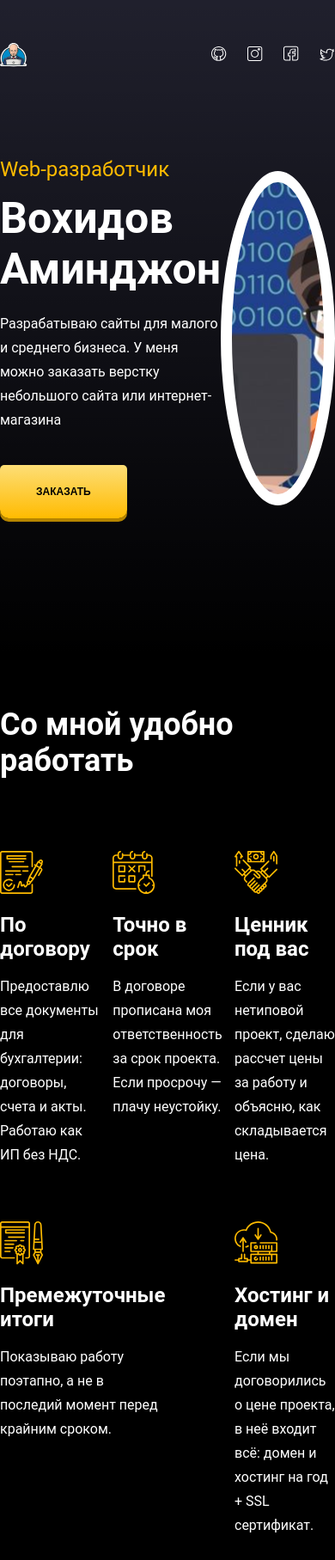
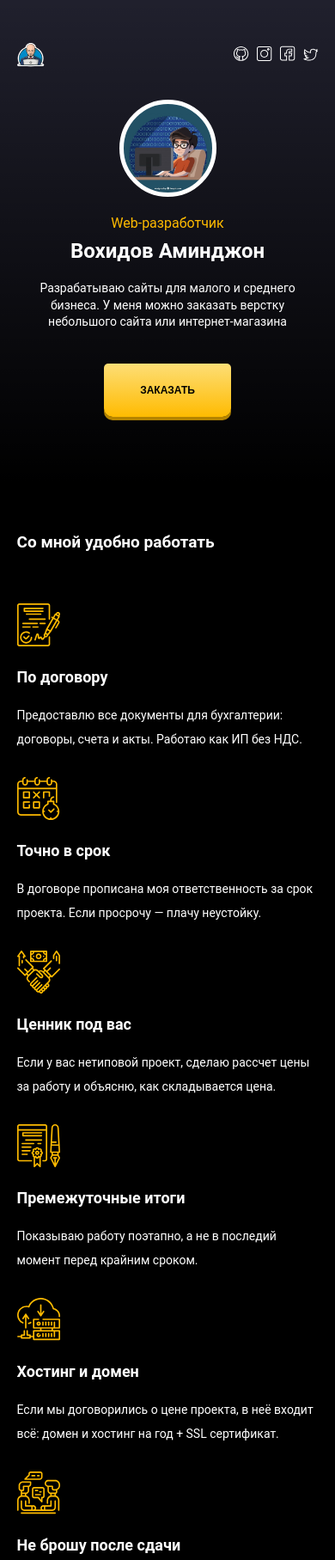
Before and after one commit to VohidovAmin/Mysite, a plain HTML site: page index.html in a window 390 px wide. Shown: the top 1815 px of the page at 86% size. Drawn offline with Linux system fonts and the light colour scheme.

Commit message:
Четвертый коммит

```diff
--- a/css/style.css
+++ b/css/style.css
@@ -1,5 +1,9 @@
 * {
     box-sizing: border-box;
+}
+
+img {
+    max-width: 100%;
 }
 
 body {
@@ -10,6 +14,7 @@ body {
 }
 
 .container {
+    width: 90%;
     max-width: 945px;
     margin: auto;
 }
@@ -351,3 +356,166 @@ body {
   display: flex;
   flex-wrap: wrap;
 }
+
+/* adaptiv */
+
+@media (max-width: 1100px) {
+    .hero-avatar {
+        width: 300px;
+        height: 300px;
+        border-radius: 10px;
+    }
+}
+
+@media (max-width: 836px) {
+    .hero-content {
+        flex-direction: column;
+    }
+
+    .hero-avatar {
+        order: 0;
+        width: 300px;
+        height: 300px;
+        border-radius: 10px;
+        margin-bottom: 17px;
+        border-radius: 50%;
+    }
+
+    .hero-text {
+        order: 1;
+        text-align: center;
+
+    }
+
+    .features-item {
+        flex-basis: 45%;
+    }
+
+    .projects-slide {
+        flex-direction: column;
+    }
+
+    .project-image {
+        min-width: 100%;
+        margin-bottom: 46px;
+    }
+
+    .contacts-block {
+        align-items: flex-start;
+        flex-direction: column;
+    }
+
+    .contacts-form {
+        margin-bottom: 58px;
+    }
+}
+
+
+@media (max-width: 564px) {
+    .hero {
+        padding-bottom: 75px;
+    }
+
+    .hero-avatar {
+        width: 113px;
+        height: 113px;
+        border-width: 5px;
+        background-size: 100%;
+        background-position: center top +10%;
+    }
+
+    .hero-header {
+        margin-bottom: 38px;
+    }
+
+    .social-link {
+        margin-left: 5px;
+    }
+
+    .hero-title {
+        font-size: 24px;
+        line-height: 28px;
+    }
+
+    .hero-subtitle {
+        font-size: 16px;
+        line-height: 27px;
+        margin-bottom: 5px;
+    }
+
+    .hero-description {
+        font-size: 14px;
+        line-height: 140%;
+    }
+
+    .section {
+        padding: 60px 0;
+
+    }
+
+    .section-title {
+        font-size: 19px;
+        line-height: 22px;
+        margin-bottom: 60px;
+    }
+
+    .features-item {
+        flex-basis: 100%;
+        margin-bottom: 30px;
+    }
+
+    .features-title {
+        font-size: 18px;
+        line-height: 28px;
+    }
+
+    .features-text {
+        font-size: 14px;
+        line-height: 28px;
+    }
+
+    .project-title {
+        font-size: 18px;
+        line-height: 150%;
+    }
+
+    .project-time, .project-cost, .projects-feedback {
+        flex-basis: 100%;
+        margin-bottom: 30px;
+    }
+
+    .project-paragraph {
+        font-size: 14px;
+    }
+
+    .contacts-form {
+        padding: 40px 19px;
+    }
+
+    .form-title {
+        font-size: 15px;
+        line-height: 140%;
+    }
+
+    .form-button {
+        font-size: 10px;
+    }
+
+    .contacts-phone, .contacts-mail {
+        flex-basis: 100%;
+        margin-bottom: 30px;
+    }
+
+    .contacts-title {
+        font-size: 18px;
+        line-height: 21px;
+    }
+
+    .contacts-link {
+        font-size: 14px;
+        line-height: 16px;
+        display: block;
+        margin-bottom: 13px;
+    }
+
+}
```
